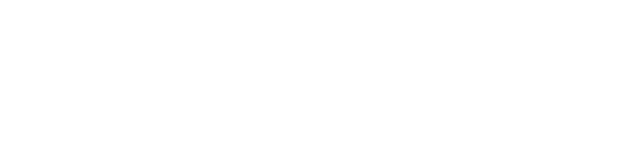
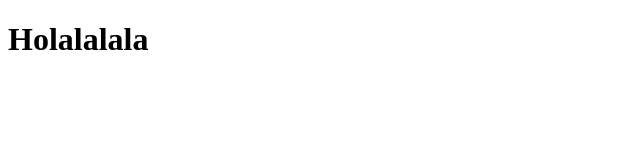
Before and after one commit to TomasRuizM/mi-primer-repositorio, a plain HTML site: page index.html in a window 1280 px wide. Shown: the whole page, without its empty margins (0-640 px from the left). Drawn offline with Linux system fonts and the light colour scheme.

Commit message:
Jodiome bien

```diff
--- a/index.html
+++ b/index.html
@@ -7,6 +7,6 @@
   <title>Document</title>
 </head>
 <body>
-
+  <h1>Holalalala</h1>
 </body>
 </html>
```
